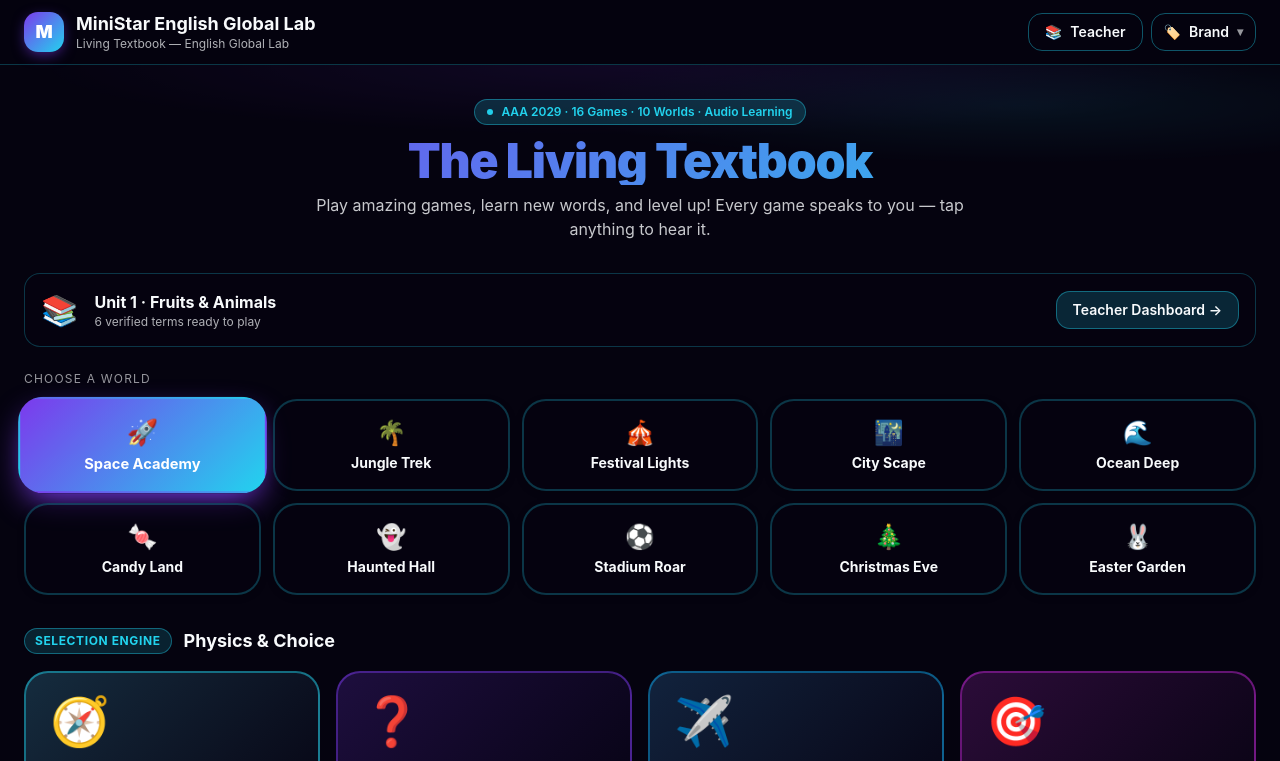
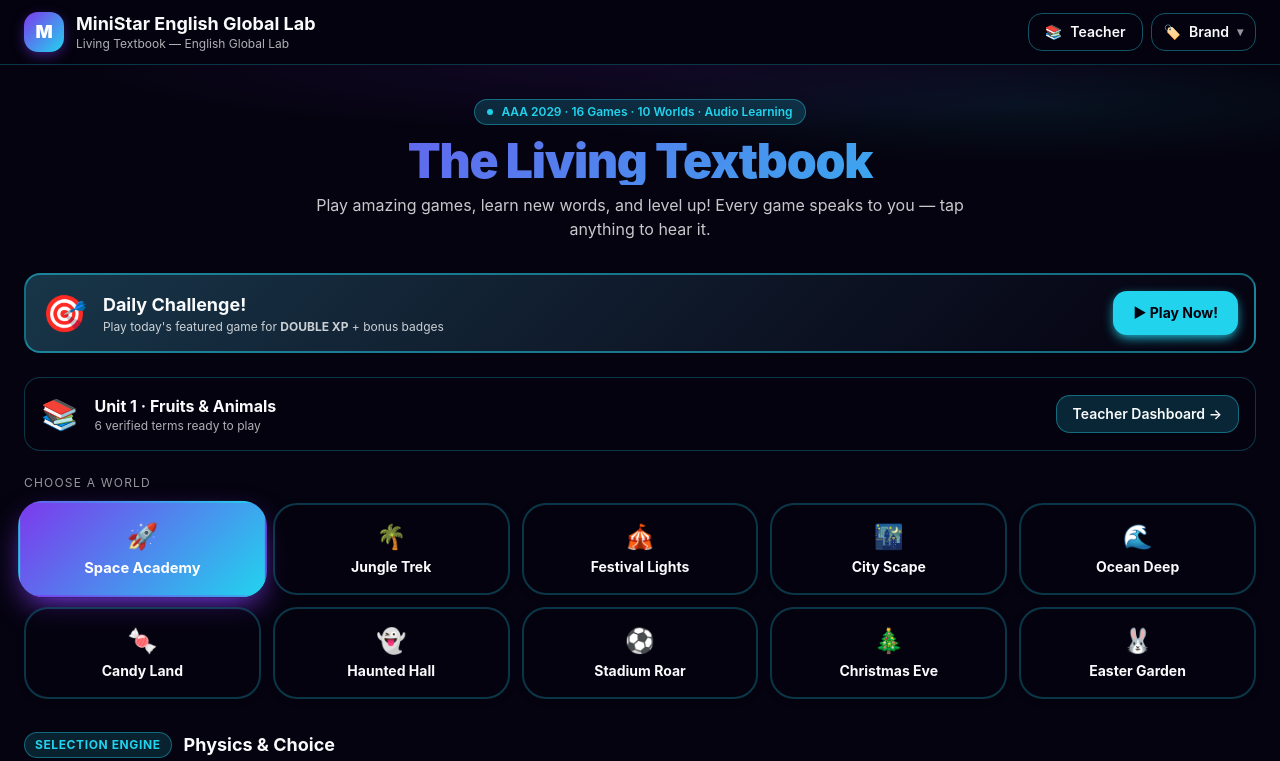
Before and after one commit to Drewsure/ministar-lab, a Next.js app: page / in a window 1280 px wide. Shown: the top 761 px of the page. Built offline with nearby package versions, Linux system fonts and the light colour scheme.

Commit message:
Encouraging voice feedback, combo multiplier display, bigger mascot, balloon readability

```diff
--- a/src/app/page.tsx
+++ b/src/app/page.tsx
@@ -346,6 +346,42 @@ export default function Home() {
           // STUDENT VIEW — game library
           // -----------------------------------------------------------------
           <div className="ministar-rise pt-2">
+            {/* Daily Challenge — featured game with bonus XP */}
+            <div className="rounded-2xl mb-6 p-4 flex items-center gap-4 flex-wrap"
+              style={{
+                background: 'linear-gradient(135deg, color-mix(in oklab, var(--brand-accent) 30%, var(--brand-card)), var(--brand-card))',
+                border: '2px solid color-mix(in oklab, var(--brand-accent) 50%, transparent)',
+              }}
+            >
+              <div className="text-4xl">🎯</div>
+              <div className="flex-1 min-w-0">
+                <div className="font-bold text-lg" style={{ color: 'var(--brand-text)' }}>
+                  Daily Challenge!
+                </div>
+                <div className="text-xs opacity-80" style={{ color: 'var(--brand-text)' }}>
+                  Play today's featured game for <span className="font-bold">DOUBLE XP</span> + bonus badges
+                </div>
+              </div>
+              <button
+                onClick={() => {
+                  const today = new Date();
+                  const gameIds: GameModeId[] = ['maze-chase', 'quiz', 'balloon-pop', 'gameshow', 'spin-wheel', 'memory-match', 'airplane', 'whack-a-mole', 'flash-cards', 'anagram', 'group-sort', 'bridge-builder', 'wordsearch', 'crossword', 'type-answer', 'match-up'];
+                  const dailyGame = gameIds[today.getDate() % gameIds.length];
+                  launchGame(dailyGame, theme);
+                }}
+                className="rounded-xl px-5 py-3 text-sm font-bold"
+                style={{
+                  background: 'var(--brand-accent)',
+                  color: 'var(--brand-bg)',
+                  border: 'none',
+                  boxShadow: '0 4px 12px -2px var(--brand-accent)',
+                }}
+              >
+                ▶ Play Now!
+              </button>
+            </div>
+
+            {/* Unit info */}
             <div className="rounded-2xl mb-6 p-4 flex items-center gap-4 flex-wrap"
               style={{
                 background: 'color-mix(in oklab, var(--brand-card) 60%, transparent)',
--- a/src/game/BaseEngine.ts
+++ b/src/game/BaseEngine.ts
@@ -229,6 +229,14 @@ export abstract class BaseEngine extends Phaser.Scene {
       // ESL: speak the correct term aloud when answered correctly
       audioBus.speak(opts.term);
       audioBus.play('correct');
+      // AAA 2029 — Encouraging voice feedback (engagement driver for kids)
+      if (this.streak >= 5) {
+        this.time.delayedCall(800, () => audioBus.speak(this.streak >= 7 ? 'Amazing!' : 'Excellent!'));
+      } else if (this.streak >= 3) {
+        this.time.delayedCall(800, () => audioBus.speak('Great job!'));
+      } else if (this.score === 1) {
+        this.time.delayedCall(800, () => audioBus.speak('Nice!'));
+      }
       // Check for level up
       this.checkLevelUp();
     } else {
@@ -321,7 +329,7 @@ export abstract class BaseEngine extends Phaser.Scene {
       ? verify.anomalyReason ?? 'anomaly detected'
       : isReview
       ? verify.anomalyReason ?? 'review required'
-      : `Score ${this.score} / ${this.maxScore} · ${(durationMs / 1000).toFixed(1)}s`;
+      : `Score: ${this.score} / ${this.maxScore}`;
 
     const titleText = this.add.text(
       this.scale.width / 2, this.scale.height / 2 - 80,
@@ -374,6 +382,20 @@ export abstract class BaseEngine extends Phaser.Scene {
       }
     ).setOrigin(0.5).setDepth(501);
 
+    // AAA 2029 — Detailed stats breakdown
+    const accuracy = this.maxScore > 0 ? Math.round((this.score / this.maxScore) * 100) : 0;
+    const timeSec = (durationMs / 1000).toFixed(1);
+    const statsText = this.add.text(
+      this.scale.width / 2, this.scale.height / 2 + 50,
+      `Accuracy: ${accuracy}%  ·  Best Streak: ${this.streak}  ·  Time: ${timeSec}s`,
+      {
+        fontFamily: 'Inter, sans-serif',
+        fontSize: '14px',
+        color: '#ffffff',
+        fontStyle: 'bold',
+      }
+    ).setOrigin(0.5).setDepth(501).setAlpha(0.8);
+
     const btnBg = this.add.rectangle(
       this.scale.width / 2 - 110, this.scale.height / 2 + 80,
       180, 48, statusColor, 0.9
@@ -424,13 +446,15 @@ export abstract class BaseEngine extends Phaser.Scene {
     overlay.setAlpha(0);
     titleText.setAlpha(0);
     subText.setAlpha(0);
+    statsText.setAlpha(0);
     btnBg.setAlpha(0);
     btn.setAlpha(0);
     btnBg2.setAlpha(0);
     btn2.setAlpha(0);
     this.tweens.add({
-      targets: [overlay, titleText, subText, btnBg, btn, btnBg2, btn2],
-      alpha: 1, duration: 400, ease: 'Cubic.out',
+      targets: [overlay, titleText, subText, statsText, btnBg, btn, btnBg2, btn2],
+      alpha: { from: 0, to: 1 },
+      duration: 400, ease: 'Cubic.out',
     });
   }
 
--- a/src/game/Juice.ts
+++ b/src/game/Juice.ts
@@ -1079,7 +1079,17 @@ export class MascotController {
       ? 'mascot-clouddog-' + theme.id
       : 'mascot-starkid-' + theme.id;
     if (!scene.textures.exists(texKey)) ThemeAtlas.build(scene, theme);
-    this.sprite = scene.add.sprite(x, y, texKey).setDepth(100).setScale(1.2);
+    this.sprite = scene.add.sprite(x, y, texKey).setDepth(100).setScale(1.5);
+    // Make mascot interactive — tap to hear it speak
+    this.sprite.setInteractive({ useHandCursor: true });
+    this.sprite.on('pointerdown', () => {
+      audioBus.speak('Hi there! Keep playing!');
+      scene.tweens.add({
+        targets: this.sprite,
+        scale: { from: 1.8, to: 1.5 },
+        duration: 200, ease: 'Back.out',
+      });
+    });
     this.enterState('idle');
   }
 
@@ -1159,6 +1169,7 @@ export class Hud {
   private mascot: MascotController;
   private startTime = 0;
   private lastUrgentTick = false;
+  private lastStreakShown = 0;
 
   constructor(
     private scene: Phaser.Scene,
@@ -1231,7 +1242,24 @@ export class Hud {
     }
 
     this.scoreText.setText(`Score: ${score}/${maxScore}`);
-    this.streakText.setText(streak >= 3 ? `🔥 ${streak}` : `🔥 ${streak}`);
+    // Combo multiplier display — shows x2, x3 etc. when on streak
+    const mult = streak >= 5 ? 3 : streak >= 3 ? 2 : 1;
+    this.streakText.setText(streak >= 3 ? `🔥${streak} x${mult}!` : `🔥 ${streak}`);
+    if (streak >= 3) {
+      this.streakText.setColor('#' + this.theme.warning.toString(16).padStart(6, '0'));
+      // Pulse the streak text on streak
+      if (streak !== this.lastStreakShown) {
+        this.scene.tweens.add({
+          targets: this.streakText,
+          scale: { from: 1.4, to: 1 },
+          duration: 300, ease: 'Back.out',
+        });
+        this.lastStreakShown = streak;
+      }
+    } else {
+      this.streakText.setColor(accentHex);
+      this.lastStreakShown = 0;
+    }
     // Animate progress bar
     const progress = maxScore > 0 ? score / maxScore : 0;
     const maxWidth = this.scene.scale.width - 44;
--- a/src/game/scenes/BalloonPopScene.ts
+++ b/src/game/scenes/BalloonPopScene.ts
@@ -353,17 +353,26 @@ export default class BalloonPopScene extends BaseEngine {
     stringGfx.lineTo(1, 68);
     stringGfx.strokePath();
 
-    // Term text on balloon
+    // Term text on balloon — bigger and with term name for readability
     const txt = this.add.text(0, -8, term.emoji ?? term.term.slice(0, 6), {
       fontFamily: 'Inter, sans-serif',
-      fontSize: '18px',
+      fontSize: '22px',
       color: '#ffffff',
       fontStyle: 'bold',
     }).setOrigin(0.5);
     txt.setShadow(0, 2, '#000000', 3, true, true);
 
+    // Term name below emoji (smaller, for ESL reading)
+    const nameTxt = this.add.text(0, 12, term.term.slice(0, 8), {
+      fontFamily: 'Inter, sans-serif',
+      fontSize: '12px',
+      color: '#ffffff',
+      fontStyle: 'bold',
+    }).setOrigin(0.5);
+    nameTxt.setShadow(0, 1, '#000000', 2, true, true);
+
     const container = this.add.container(startX, startY, [
-      glow, body, inner, highlight, highlight2, knot, stringGfx, txt
+      glow, body, inner, highlight, highlight2, knot, stringGfx, txt, nameTxt
     ]).setSize(56, 70).setInteractive({ useHandCursor: true }).setDepth(15);
 
     const b: Balloon = { container, term, isCorrect, hit: false, glow };
--- a/src/game/scenes/QuizScene.ts
+++ b/src/game/scenes/QuizScene.ts
@@ -26,6 +26,7 @@ interface QuizRound {
 export default class QuizScene extends BaseEngine {
   private round = 0;
   private rounds: QuizRound[] = [];
+  private wrongQueue: QuizRound[] = []; // Spaced repetition: wrong answers resurface
   private optionButtons: Phaser.GameObjects.Container[] = [];
   private promptText!: Phaser.GameObjects.Text;
   private promptBg!: Phaser.GameObjects.Rectangle;
@@ -186,8 +187,14 @@ export default class QuizScene extends BaseEngine {
 
   private renderRound() {
     if (this.round >= this.rounds.length) {
-      this.finishGame(this.score >= this.maxScore * 0.6);
-      return;
+      // Spaced repetition: if there are wrong answers queued, re-ask them
+      if (this.wrongQueue.length > 0) {
+        this.rounds.push(...this.wrongQueue);
+        this.wrongQueue = [];
+      } else {
+        this.finishGame(this.score >= this.maxScore * 0.6);
+        return;
+      }
     }
     this.canAnswer = true;
     const r = this.rounds[this.round];
@@ -383,6 +390,11 @@ export default class QuizScene extends BaseEngine {
       coordinate: { x: btn.x, y: btn.y, t: this.time.now },
     });
 
+    // Spaced repetition: queue wrong answers to resurface later
+    if (!isCorrect) {
+      this.wrongQueue.push(this.rounds[this.round]);
+    }
+
     if (isCorrect) {
       bg.setFillStyle(this.theme.success, 1);
       bg.setStrokeStyle(4, this.theme.success, 1);
```
